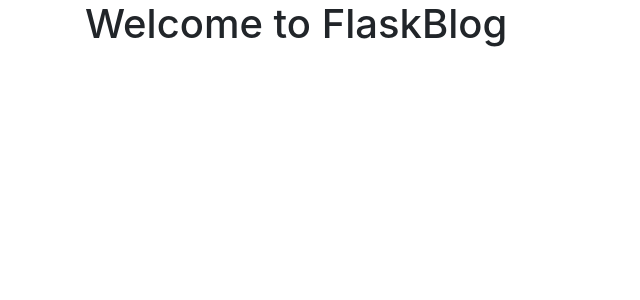
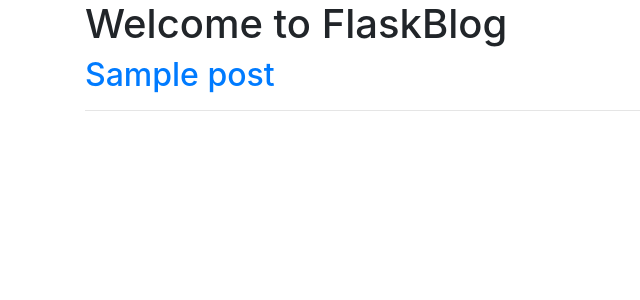
Before and after one commit to ofey404/yaftp-ui, a Flask app: template yaftp-ui/templates/index.html in a window 1280 px wide. Shown: the part 56-356 px from the top of the page, without its empty margins (0-640 px from the left). Run offline with Flask 2, Linux system fonts and the light colour scheme; the template is opened without the code that fills it: most values are stand-ins (such as "Sample title", 1, 10 or a date in 2020); some libraries are stand-ins or nearby versions.

Commit message:
Create some posts' link

```diff
--- a/yaftp-ui/__main__.py
+++ b/yaftp-ui/__main__.py
@@ -5,4 +5,7 @@
 
 @app.route('/')
 def index():
-    return render_template('index.html')
+    return render_template('index.html', posts = (
+        'a',
+        'b'
+    ))
--- a/yaftp-ui/templates/index.html
+++ b/yaftp-ui/templates/index.html
@@ -2,4 +2,10 @@
 
 {% block content %}
     <h1>{% block title %} Welcome to FlaskBlog {% endblock %}</h1>
+    {% for post in posts %}
+        <a href="#">
+            <h2>{{ post }}</h2>
+        </a>
+        <hr>
+    {% endfor %}
 {% endblock %}
```
